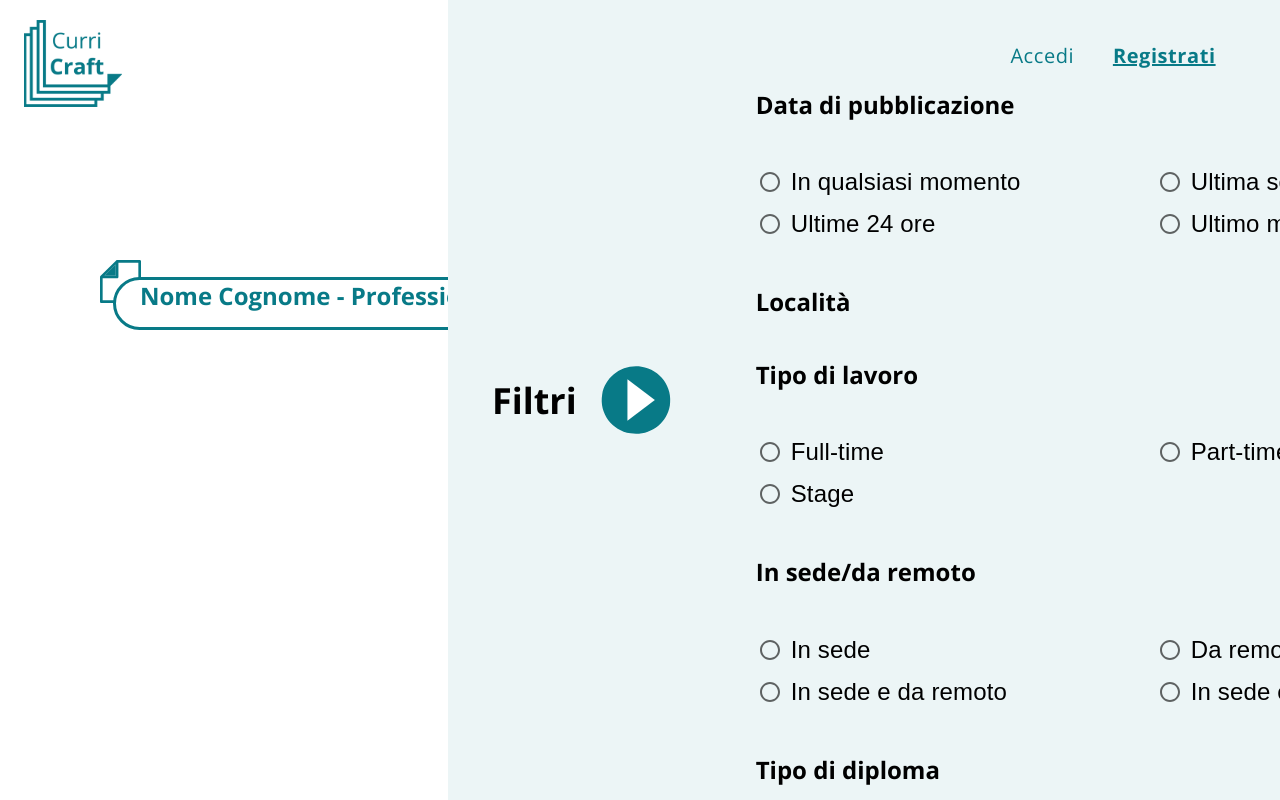
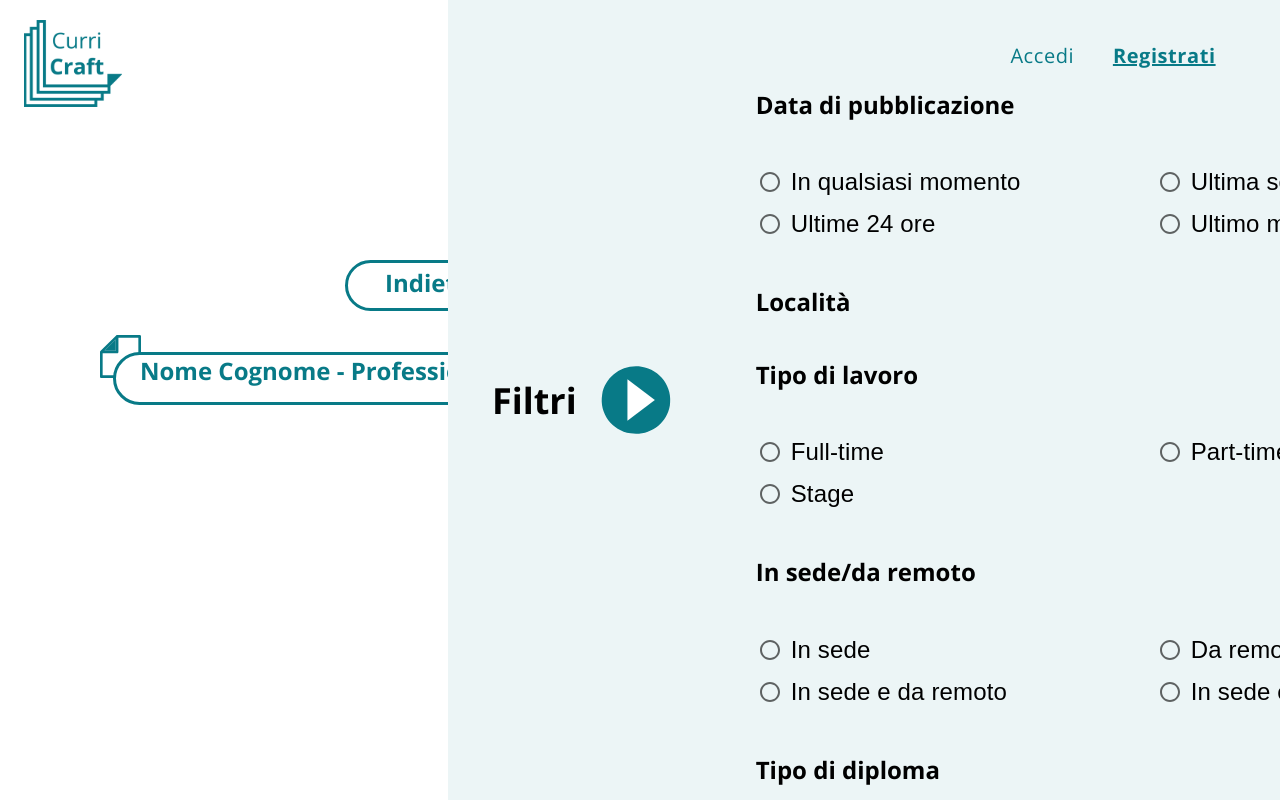
Before and after one commit to GeoAlva/webdesign6, a React (Create React App) app: page /search in a window 1280 px wide. Built offline with nearby package versions, Linux system fonts and the light colour scheme.

Commit message:
update search

```diff
--- a/src/pages/search/search.css
+++ b/src/pages/search/search.css
@@ -121,3 +121,31 @@ p {
     font-weight: 700;
     text-align: center;
   }
+
+  p {
+    margin: 0;
+  }
+
+  .indietro-1 {
+    display: flex;
+    flex-direction: column;
+    justify-content: flex-start;
+    align-items: flex-start;
+    width: 182px;
+    height: 51px;
+    padding: 8px 37px 7px;
+    border: 3px solid rgba(8, 122, 135, 1);
+    border-radius: 30px;
+    box-sizing: border-box;
+  }
+  .indietro {
+    display: flex;
+    flex-direction: column;
+    justify-content: center;
+    color: rgba(8, 122, 135, 1);
+    font-size: 24px;
+    line-height: 24px;
+    font-family: Open Sans, sans-serif;
+    font-weight: 700;
+    text-align: center;
+  }
--- a/src/pages/search/search.js
+++ b/src/pages/search/search.js
@@ -87,6 +87,12 @@ export default function Search() {
         <ThemeProvider theme={theme}>
             <div class="search">
                 <div class="left-search">
+                    <div className="indietro-1">
+                        <p className="indietro">Indietro</p>
+                    </div>
+                    <div className="avanti-1">
+                        <p className="indietro">Avanti</p>
+                    </div>
                     <div className="curriculum-view">
                         <img src={folderImg} className="folder-img" />
                         <div className="field">
```
